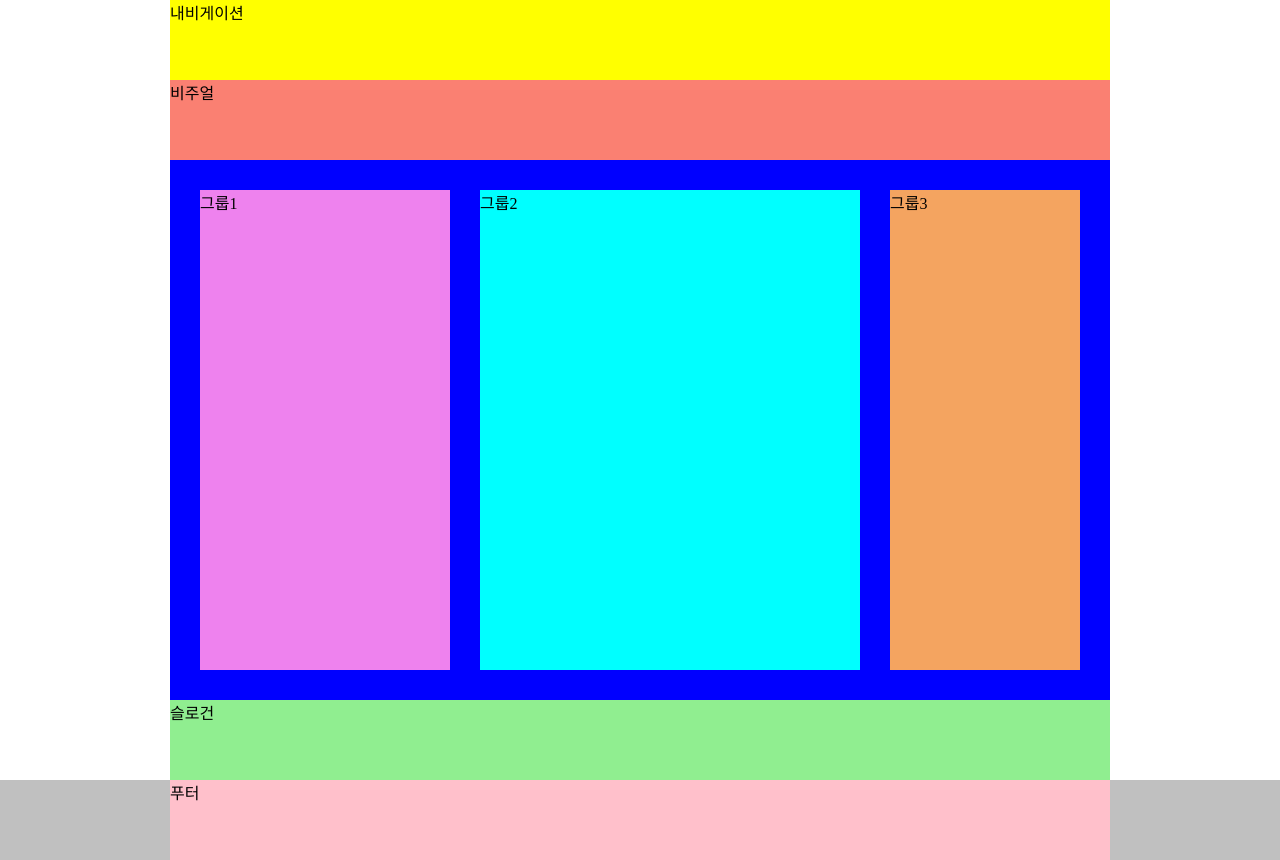
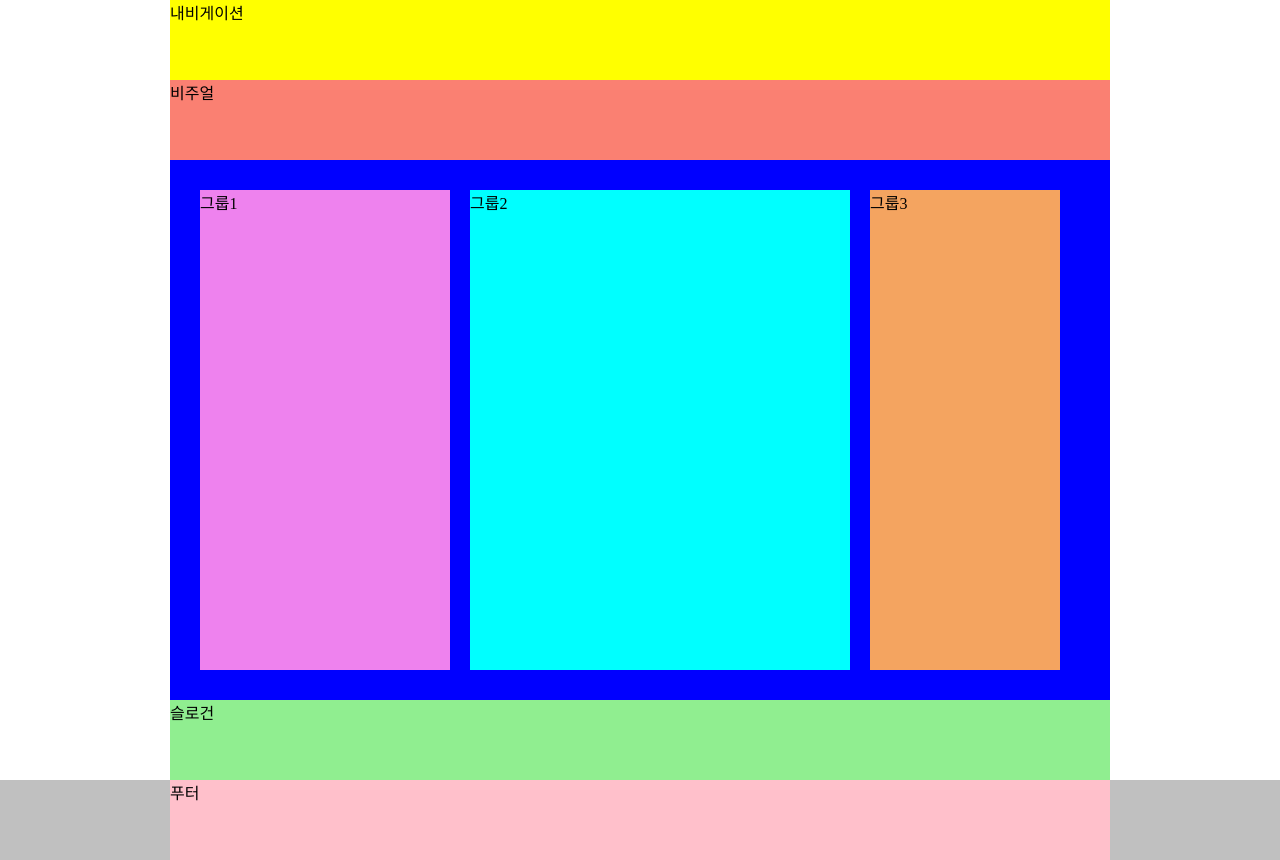
Before and after one commit to LeeHyungi0622/html5, a plain HTML site: page index.html in a window 1280 px wide. Drawn offline with Linux system fonts and the light colour scheme.

Commit message:
flex를 이용한 main content 레이아웃 완성

```diff
--- a/css/style.css
+++ b/css/style.css
@@ -30,24 +30,18 @@ body {
     /* height: 60vh; */
     /* overflow: hidden; */
     /* border: 10px solid green; */
-    padding: 30px 15px;
     box-sizing: border-box;
-}
-
-.main::after {
-    content: "";
-    display: block;
-    clear: both;
+    display: flex;
+    padding: 30px;
+    justify-content: space-between;
 }
 
 .group {
     height: 60vh;
-    margin: 0 15px;
 }
 
 .group1 {
     background-color: violet;
-    float: left;
     width: 250px;
     /* border: 2px solid red; */
 }
@@ -55,12 +49,10 @@ body {
 .group2 {
     background-color: aqua;
     width: 380px;
-    float: left;
 }
 
 .group3 {
     background-color: sandybrown;
-    float: left;
     width: 190px;
 }
 
```
